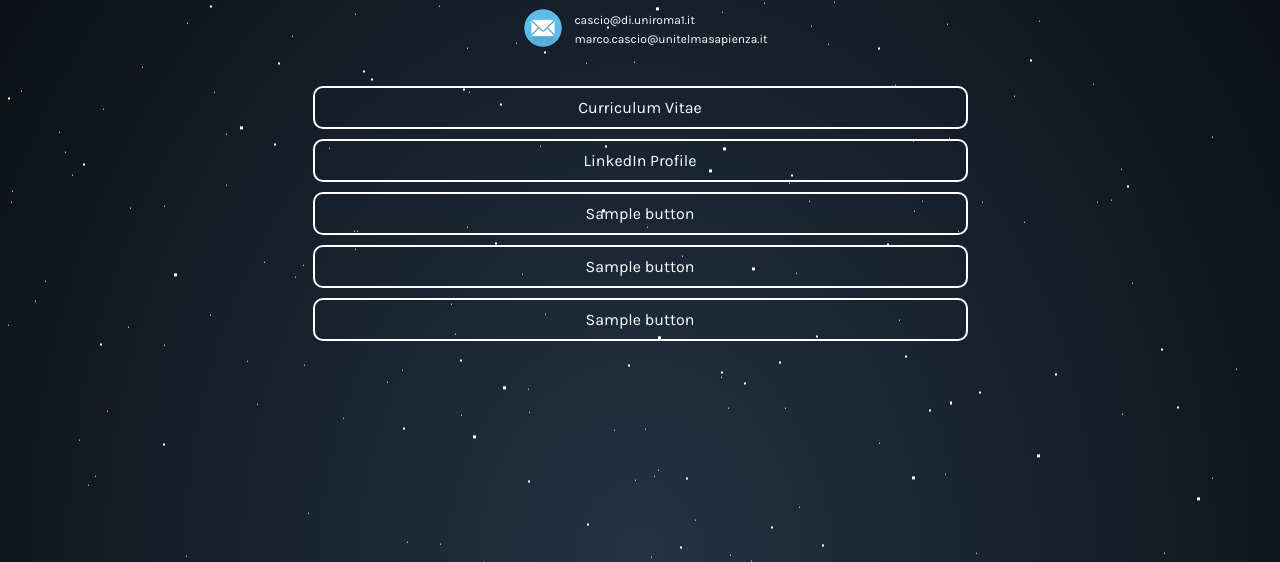
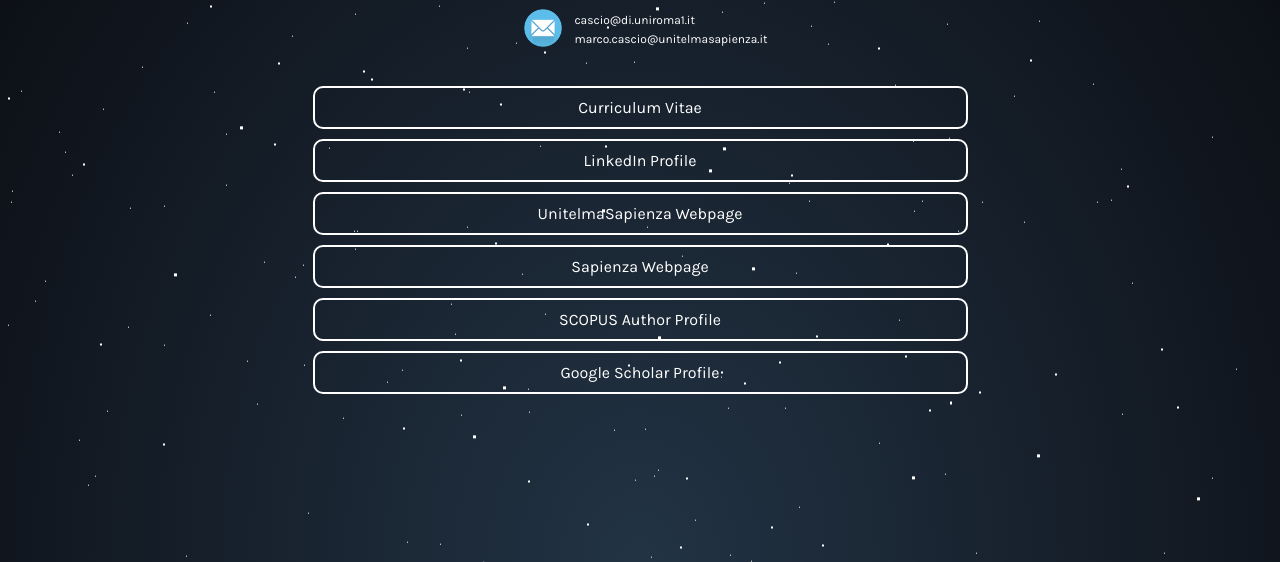
Before and after one commit to Markz88/markz88.github.io, a plain HTML site: page index.html in a window 1280 px wide. Shown: the part 238-800 px from the top of the page. Drawn offline with nearby package versions, Linux system fonts and the light colour scheme; a script that the page names is missing.

Commit message:
New contents

```diff
--- a/index.html
+++ b/index.html
@@ -48,9 +48,10 @@
     <div id="links">
         <a class="link" href="img/CV__Marco_Cascio_.pdf" target="_blank">Curriculum Vitae</a>
         <a class="link" href="https://www.linkedin.com/in/marco-cascio" target="_blank">LinkedIn Profile</a>
-        <a class="link" href="#" target="_blank">Sample button</a>
-        <a class="link" href="#" target="_blank">Sample button</a>
-        <a class="link" href="#" target="_blank">Sample button</a>
+        <a class="link" href="https://www.unitelmasapienza.it/marco-cascio/" target="_blank">UnitelmaSapienza Webpage</a>
+        <a class="link" href="https://research.uniroma1.it/researcher/d7d9c6f393772c00f1cdb066ce67e3450248c1e58fbc0c986bfd7787" target="_blank">Sapienza Webpage</a>
+        <a class="link" href="https://www.scopus.com/authid/detail.uri?authorId=57211170213&origin=recordPage" target="_blank">SCOPUS Author Profile</a>
+        <a class="link" href="https://scholar.google.it/citations?user=GuWRdoYAAAAJ&hl=en" target="_blank">Google Scholar Profile</a>
     </div>
 
     <!--
```
